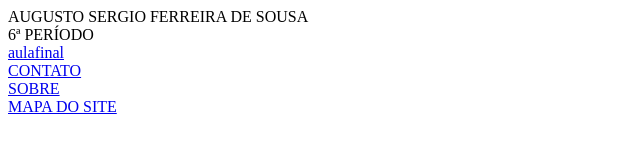
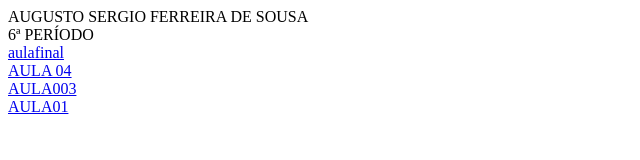
Before and after one commit to asfss1/asfss1.github.io, a plain HTML site: page index.html in a window 1280 px wide. Shown: the whole page, without its empty margins (0-640 px from the left). Drawn offline with Linux system fonts and the light colour scheme.

Commit message:
Update index.html

```diff
--- a/index.html
+++ b/index.html
@@ -16,9 +16,9 @@
 
   <div>
   <a href="projetofinal/index.html">aulafinal</a> <br/>
-  <a href="#">CONTATO</a> <br/>
-  <a href="#">SOBRE</a> <br/>
-  <a href="#">MAPA DO SITE</a> <br/>
+  <a href="#">AULA 04</a> <br/>
+  <a href="#">AULA003</a> <br/>
+  <a href="#">AULA01</a> <br/>
 </div>
 
 </html>
```
